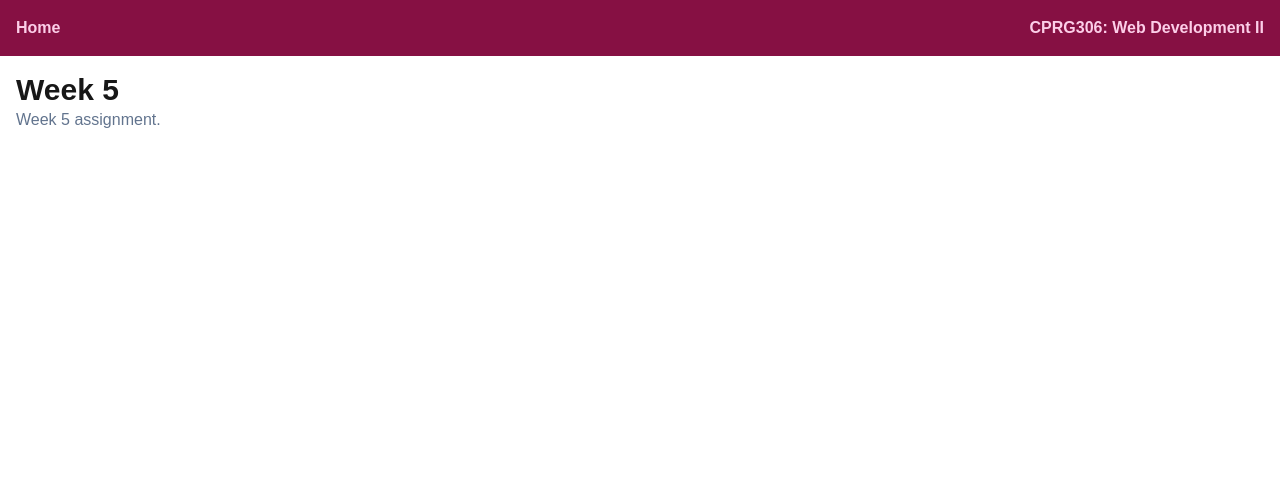
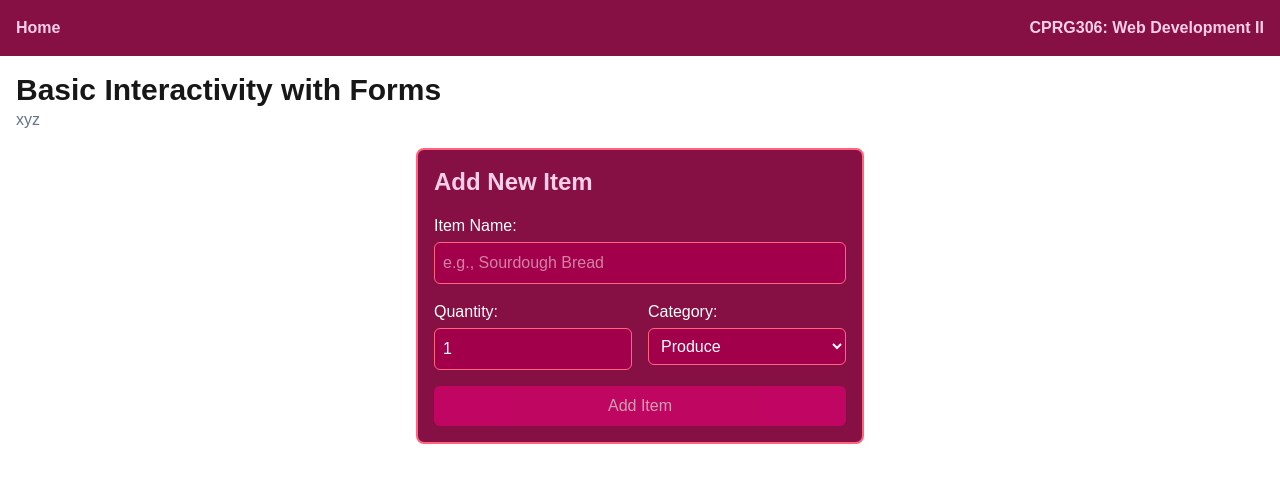
Before and after one commit to jenna-hackett/cprg306-assignments, a Next.js app: page /week-5 in a window 1280 px wide. Shown: the top 482 px of the page. Built offline with nearby package versions, Linux system fonts and the light colour scheme.

Commit message:
week 5, basic interactivity with forms. form and styling completed.

```diff
--- a/app/week-5/NewItem.js
+++ b/app/week-5/NewItem.js
@@ -1,5 +1,90 @@
-// export default function NewItem() {
-//   return(
-//
-//   );
-// }
+"use client";
+import { useState } from "react";
+
+export default function NewItem() {
+  // Initialize state for the form inputs.
+  const [name, setName] = useState("");
+  const [quantity, setQuantity] = useState(1);
+  const [category, setCategory] = useState("Produce");
+
+  // Form submission handler. Will alert the form data and reset the form.
+  function formSubmit(e) {
+    e.preventDefault();
+    alert(`Name: ${name}\nQuantity: ${quantity}\nCategory: ${category}`);
+    resetForm();
+  }
+
+  // Reset form function. Resets the form after submission.
+  function resetForm() {
+    setName("");
+    setQuantity(1);
+    setCategory("Produce");
+  }
+
+  return (
+    <form
+      onSubmit={formSubmit}
+      className="max-w-md mx-auto p-4 border-2 border-rose-400 rounded-lg bg-pink-900 text-white"
+    >
+      <h2 className="text-2xl font-bold mb-4 text-pink-200">Add New Item</h2>
+
+      {/* Name */}
+      <div className="mb-4">
+        <label htmlFor="name" className="block mb-1">Item Name:</label>
+        <input
+          type="text"
+          id="name"
+          required
+          value={name}
+          onChange={(e) => setName(e.target.value)}
+          className="w-full p-2 rounded-md border border-rose-400 bg-pink-800 text-white"
+          placeholder="e.g., Sourdough Bread"
+        />
+      </div>
+
+      {/* Quantity/Category Row */}
+      <div className="mb-4 flex gap-4">
+        {/* Quantity */}
+        <div className="flex-1">
+          <label htmlFor="quantity" className="block mb-1">Quantity:</label>
+          <input
+            type="number"
+            id="quantity"
+            min={1}
+            max={99}
+            value={quantity}
+            onChange={(e) => setQuantity(Number(e.target.value))}
+            className="w-full p-2 rounded-md border border-rose-400 bg-pink-800 text-white"
+          />
+        </div>
+
+        {/* Category */}
+        <div className="flex-1">
+          <label htmlFor="category" className="block mb-1">Category:</label>
+          <select
+            id="category"
+            value={category}
+            onChange={(e) => setCategory(e.target.value)}
+            className="w-full p-2 rounded-md border border-rose-400 bg-pink-800 text-white"
+          >
+            <option value="Produce">Produce</option>
+            <option value="Dairy">Dairy</option>
+            <option value="Bakery">Bakery</option>
+            <option value="Meat">Meat</option>
+            <option value="CannedGoods">Canned Goods</option>
+            <option value="DryGoods">Dry Goods</option>
+            <option value="Household">Household</option>
+          </select>
+        </div>
+      </div>
+
+      <button
+        type="submit"
+        disabled={!name.trim()}
+        className="w-full bg-pink-600 hover:bg-pink-700 text-white py-2 px-4 rounded-md disabled:opacity-60"
+      >
+        Add Item
+      </button>
+    </form>
+  );
+}
--- a/app/week-5/item-list.js
+++ /dev/null
@@ -1,39 +0,0 @@
-
-import items from './items.json';
-import Item from './item.js';
-
-
-export default function ItemList() {
-  // Sort the items by category
-  const sortedItems = [...items].sort((a, b) =>
-    a.category.localeCompare(b.category)
-  );
-
-  return (
-    <main className="p-4 text-center">
-
-      {sortedItems.map((item, index) => {
-        // Show category header if it's the first item OR if the category is different from the previous one
-        const isFirstOfCategory = index === 0 || item.category !== sortedItems[index - 1].category;
-
-        return (
-          <div key={item.id}>
-            {/* Render the category title when it's the first of its kind */}
-            {isFirstOfCategory && (
-              <h2 className="text-xl font-bold text-indigo-800 mb-4 mt-2">
-                {item.category}
-              </h2>
-            )}
-
-            {/* Render the Item component */}
-            <Item
-              name={item.name}
-              quantity={item.quantity}
-              category={item.category}
-            />
-          </div>
-        );
-      })}
-    </main>
-  );
-}
--- a/app/week-5/item.js
+++ /dev/null
@@ -1,11 +0,0 @@
-
-export default function Item({name, quantity, category}) {
-  return (
-    <section>
-      <ul className = "border-amber-500 border-3 rounded-md max-w-md mx-auto p-5 mb-4">
-        <li className = "font-bold text-amber-600">{name}</li>
-        <li>Quantity: {quantity}</li>
-      </ul>
-    </section>
-  );
-}
--- a/app/week-5/items.json
+++ /dev/null
@@ -1,75 +0,0 @@
-
-[
-  {
-    "id": "1h2GJKH12gkHG31h1H",
-    "name": "Milk, 4 L 🥛",
-    "quantity": 1,
-    "category": "Dairy"
-  },
-  {
-    "id": "2KJH3k2j3H1k2J3K1H",
-    "name": "Bread 🍞",
-    "quantity": 2,
-    "category": "Bakery"
-  },
-  {
-    "id": "3h2KJH3k2j3H1k2J3",
-    "name": "Eggs, Dozen 🥚",
-    "quantity": 2,
-    "category": "Dairy"
-  },
-  {
-    "id": "4k2J3K1H2GJKH12gk",
-    "name": "Bananas 🍌",
-    "quantity": 6,
-    "category": "Produce"
-  },
-  {
-    "id": "5H1h1H2KJH3k2j3H",
-    "name": "Broccoli 🥦",
-    "quantity": 3,
-    "category": "Produce"
-  },
-  {
-    "id": "6H1k2J3K1H2GJKH1",
-    "name": "Chicken Breasts, 1 kg 🍗",
-    "quantity": 1,
-    "category": "Meat"
-  },
-  {
-    "id": "7gkHG31h1H2KJH3k",
-    "name": "Pasta Sauce 🍝",
-    "quantity": 3,
-    "category": "Canned Goods"
-  },
-  {
-    "id": "8j3H1k2J3K1H2GJK",
-    "name": "Spaghetti, 454 g 🍝",
-    "quantity": 2,
-    "category": "Dry Goods"
-  },
-  {
-    "id": "9H12gkHG31h1H2KJ",
-    "name": "Toilet Paper, 12 Pack 🧻",
-    "quantity": 1,
-    "category": "Household"
-  },
-  {
-    "id": "10H3k2j3H1k2J3K1",
-    "name": "Paper Towels, 6 Pack",
-    "quantity": 1,
-    "category": "Household"
-  },
-  {
-    "id": "11k2J3K1H2GJKH12",
-    "name": "Dish Soap 🍽️",
-    "quantity": 1,
-    "category": "Household"
-  },
-  {
-    "id": "12GJKH12gkHG31h1",
-    "name": "Hand Soap 🧼",
-    "quantity": 4,
-    "category": "Household"
-  }
-]
--- a/app/week-5/page.js
+++ b/app/week-5/page.js
@@ -1,5 +1,6 @@
 import SiteHeader from "../components/SiteHeader";
 import PageHeader from "../components/PageHeader";
+import NewItem from "./NewItem";
 
 export default function Page() {
   return (
@@ -7,10 +8,11 @@ export default function Page() {
       <header>
         <SiteHeader />
         <PageHeader
-          title="Week 5"
-          description="Week 5 assignment."
+          title="Basic Interactivity with Forms"
+          description="xyz"
         />
       </header>
+      <NewItem />
     </main>
   );
 }
```
